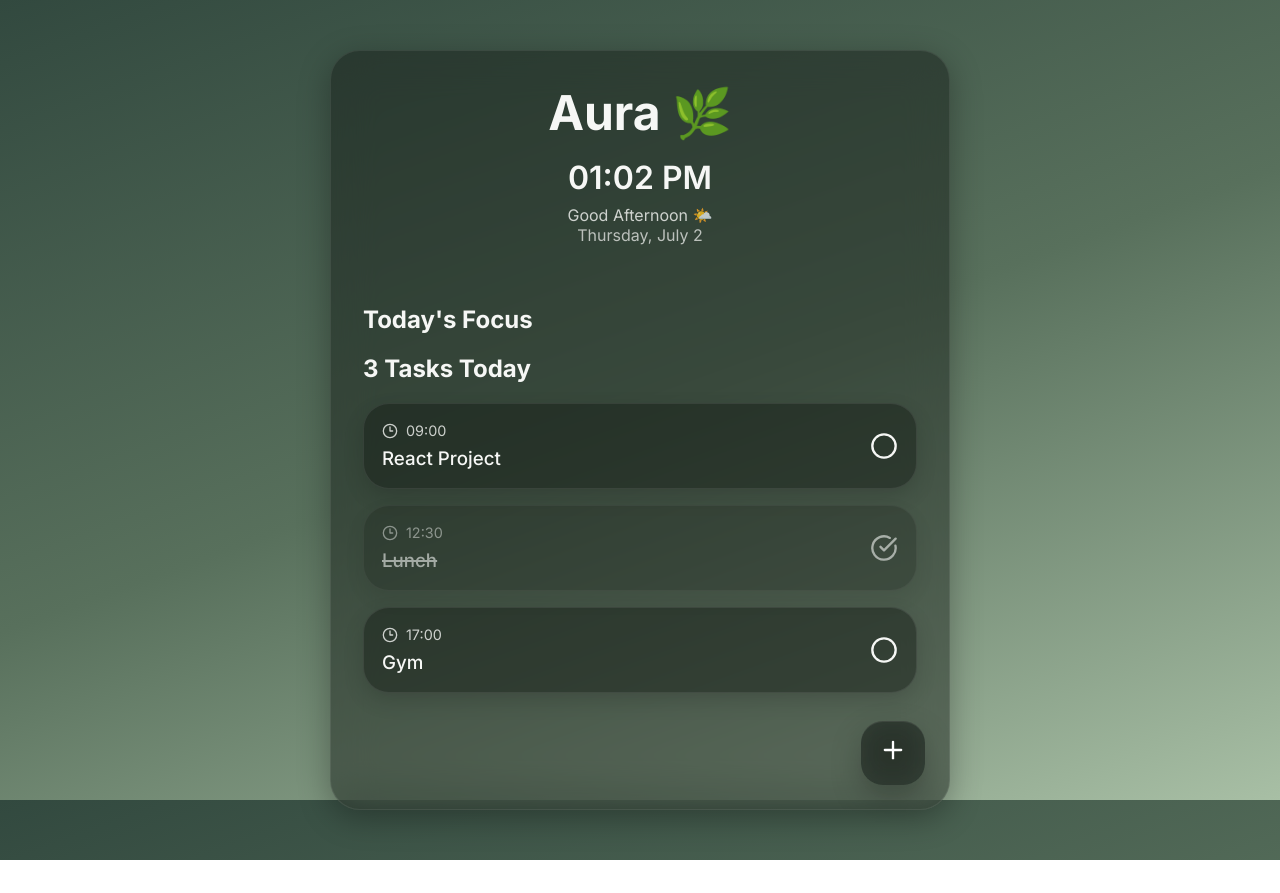
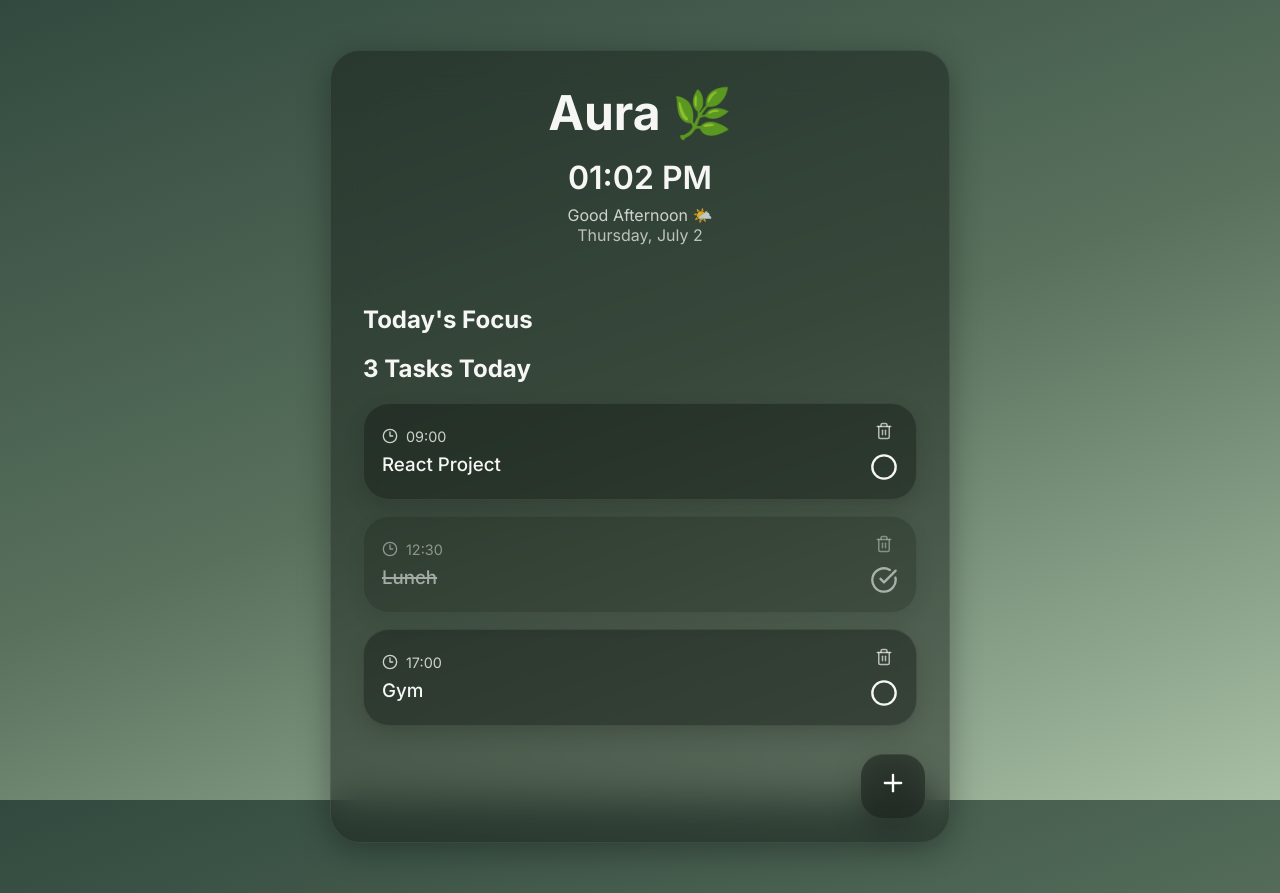
Before and after one commit to Roy-pro/Aura, a React (Vite) app: page / in a window 1280 px wide. Before the commit the page ends 860 px from the top, so only its background shows below. Built offline with nearby package versions, Linux system fonts and the light colour scheme.

Commit message:
Completed CRUD functionality

```diff
--- a/src/App.css
+++ b/src/App.css
@@ -150,9 +150,37 @@ box-shadow: 0 12px 30px rgba(0,0,0,.25);
 
 }
 
-.task-status{
+.task-actions{
+
+    display:flex;
+
+    flex-direction:column;
+
+    gap:10px;
+
+    align-items:center;
+
+}
+
+.icon-button{
+
+    background:none;
+
+    border:none;
+
+    color:rgba(255,255,255,.65);
 
     cursor:pointer;
+
+    transition:.2s;
+
+}
+
+.icon-button:hover{
+
+    color:#ff8c8c;
+
+    transform:scale(1.15);
 
 }
 
--- a/src/App.jsx
+++ b/src/App.jsx
@@ -61,6 +61,12 @@ function App() {
     );
   };
 
+  const deleteTask = (id) => {
+    setTasks((previousTasks) =>
+      previousTasks.filter((task) => task.id !== id)
+    );
+  };
+
   const openCreateModal = () => {
     setEditingTask(null);
     setIsModalOpen(true);
@@ -77,10 +83,11 @@ function App() {
   return (
     <div className="app">
       <Home
-        tasks={tasks}
-        toggleTask={toggleTask}
-        openModal={openCreateModal}
-        openEditTask={openEditTask}
+          tasks={tasks}
+          toggleTask={toggleTask}
+          deleteTask={deleteTask}
+          openModal={openCreateModal}
+          openEditTask={openEditTask}
       />
 
       {isModalOpen && (
--- a/src/components/TaskItem.jsx
+++ b/src/components/TaskItem.jsx
@@ -2,12 +2,14 @@ import {
     Circle,
     CircleCheckBig,
     Clock3,
+    Trash2
 } from "lucide-react";
 
 function TaskItem({
   task,
   toggleTask,
   openEditTask,
+  deleteTask,
 }) {
   return (
     <div
@@ -25,7 +27,17 @@ function TaskItem({
         <h3>{task.title}</h3>
       </div>
 
-      <div className="task-status">
+      <div className="task-actions">
+        <button
+    className="icon-button"
+    onClick={(e) => {
+        e.stopPropagation();
+        deleteTask(task.id);
+    }}
+>
+    <Trash2 size={18}/>
+</button>
+
 <button
     className="status-button"
     onClick={(e) => {
@@ -33,11 +45,10 @@ function TaskItem({
         toggleTask(task.id);
     }}
 >
-          {task.completed ? (
-            <CircleCheckBig size={28} />
-          ) : (
-            <Circle size={28} />
-          )}
+    {task.completed
+        ? <CircleCheckBig size={28}/>
+        : <Circle size={28}/>
+    }
 </button>
       </div>
     </div>
--- a/src/components/TaskList.jsx
+++ b/src/components/TaskList.jsx
@@ -3,7 +3,8 @@ import TaskItem from "./TaskItem";
 function TaskList({
     tasks,
     toggleTask,
-    openEditTask
+    openEditTask,
+    deleteTask,
 }) {
 
   const today = new Date().toISOString().split("T")[0];
@@ -42,6 +43,7 @@ function TaskList({
             task={task}
             toggleTask={toggleTask}
             openEditTask={openEditTask}
+            deleteTask={deleteTask}
         />
 
       ))}
--- a/src/pages/Home.jsx
+++ b/src/pages/Home.jsx
@@ -5,8 +5,9 @@ import AddTask from "../components/AddTask";
 function Home({
     tasks,
     toggleTask,
+    deleteTask,
     openModal,
-  openEditTask,
+    openEditTask
 }) {
   return (
     <div className="planner">
@@ -15,6 +16,7 @@ function Home({
       <TaskList
           tasks={tasks}
           toggleTask={toggleTask}
+          deleteTask={deleteTask}
           openEditTask={openEditTask}
       />
 
```
Lines whose indentation alone changed are shown as unchanged.
